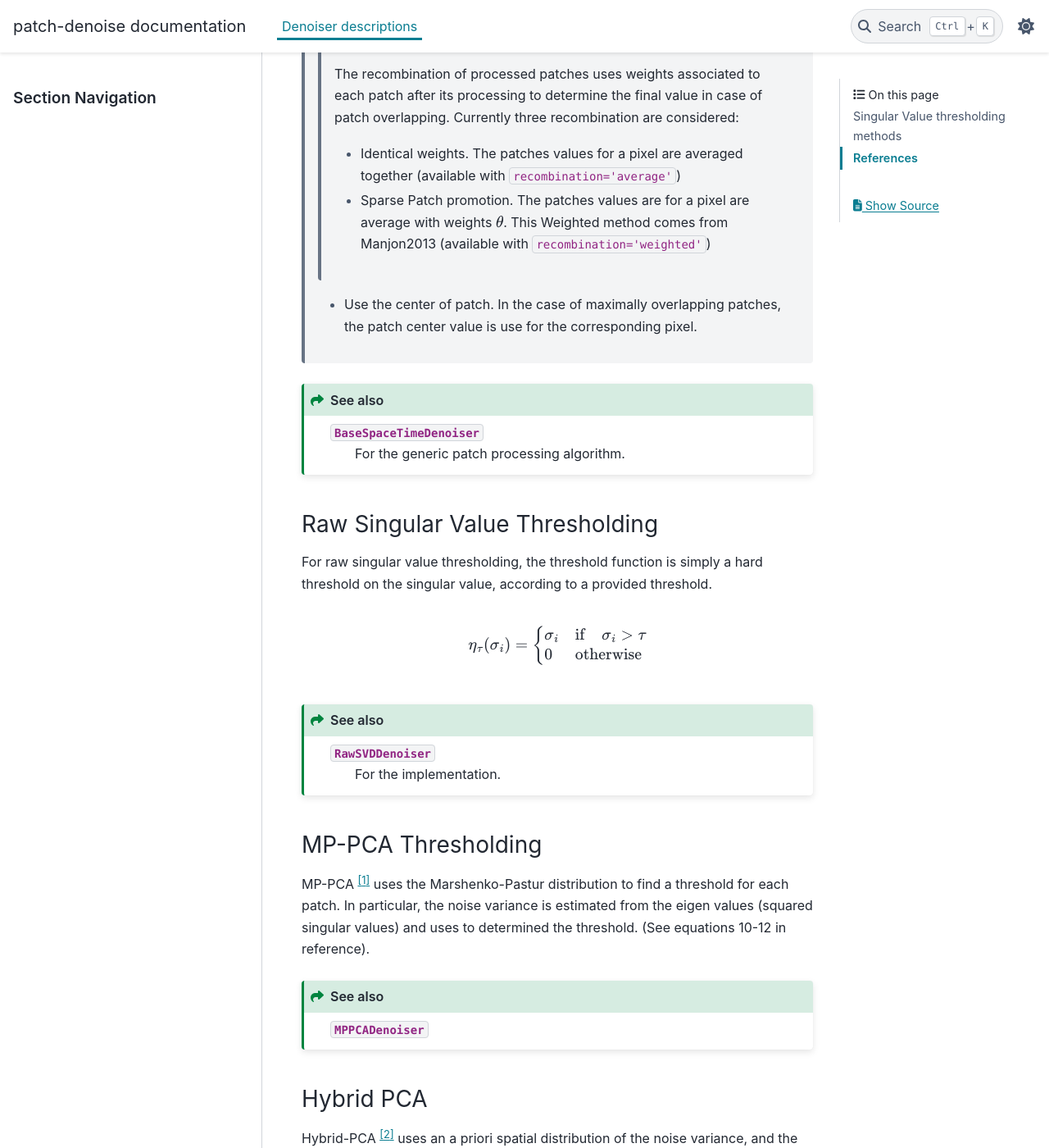
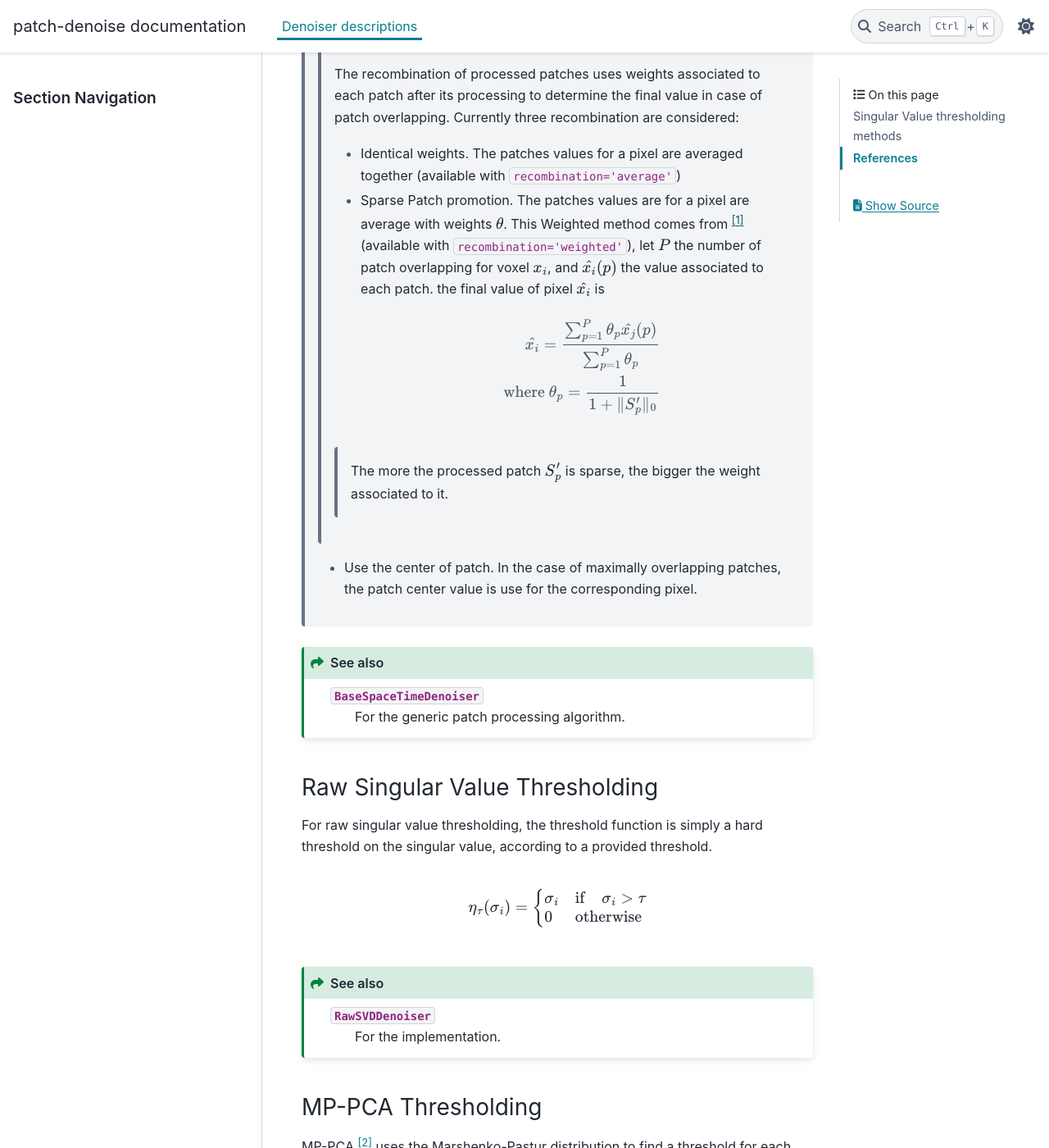
Before and after one commit to paquiteau/patch-denoising, a Sphinx documentation site: the page built from docs/source/denoisers.rst, in a window 1280 px wide and 1400 px high, scrolled down 1969 px. Shown: the whole window at 82% size. Built offline with Sphinx 7.4.7 and the PyData theme 0.15.4, drawn with Linux system fonts in a browser that asks for light colours; pages that are not in the unit, such as notebooks, are missing from menus; some of the changed lines change nothing that is shown; some of the changed text lies outside the part shown.

Commit message:
add weight formula.

```diff
--- a/docs/source/denoisers.rst
+++ b/docs/source/denoisers.rst
@@ -66,7 +66,15 @@ Consider a sequence of image or volume. From this image, patches are extracted,
 
    - Identical weights. The patches values for a pixel are averaged together (available with ``recombination='average'``)
 
-   - Sparse Patch promotion. The patches values are for a pixel are average with weights :math:`\theta`. This Weighted method comes from Manjon2013 (available with ``recombination='weighted'``)
+   - Sparse Patch promotion. The patches values are for a pixel are average with weights :math:`\theta`. This Weighted method comes from [1]_ (available with ``recombination='weighted'``), let :math:`P` the number of patch overlapping for voxel :math:`x_i`, and :math:`\hat{x_i}(p)` the value  associated to each patch. the final value of pixel :math:`\hat{x_i}` is
+
+     .. math::
+
+        \hat{x_i} = \frac{\sum_{p=1}^P\theta_p\hat{x_j}(p)}{\sum_{p=1}^P\theta_p}
+
+        \quad \text{where } \theta_p = \frac{1}{1+\|S'_p\|_0}
+
+    The more the processed patch :math:`S'_p` is sparse, the bigger the weight associated to it.
 
   - Use the center of patch. In the case of maximally overlapping patches, the patch center value is use for the corresponding pixel.
 
@@ -93,7 +101,7 @@ For raw singular value thresholding, the threshold function is simply a hard thr
 MP-PCA Thresholding
 ~~~~~~~~~~~~~~~~~~~
 
-MP-PCA [1]_ uses the Marshenko-Pastur distribution to find a threshold for each patch. In particular, the noise variance is estimated from the eigen values (squared singular values) and uses to determined the threshold. (See equations 10-12 in reference).
+MP-PCA [2]_ uses the Marshenko-Pastur distribution to find a threshold for each patch. In particular, the noise variance is estimated from the eigen values (squared singular values) and uses to determined the threshold. (See equations 10-12 in reference).
 
 
 .. seealso::
@@ -102,17 +110,17 @@ MP-PCA [1]_ uses the Marshenko-Pastur distribution to find a threshold for each
 Hybrid PCA
 ~~~~~~~~~~
 
-Hybrid-PCA [2]_ uses an a priori spatial distribution of the noise variance, and the singular values are selected such that the discarded one have a mean less or equal to this a priori.
+Hybrid-PCA [3]_ uses an a priori spatial distribution of the noise variance, and the singular values are selected such that the discarded one have a mean less or equal to this a priori.
 
 NORDIC
 ~~~~~~
 
-NORDIC [3]_ makes the assumptions that the image noise level is uniform (for instance by pre processing the image and dividing it by an externally available g-map). The threshold is determined by taking the average of  maximum singular value of a set of randomly generated matrix with the dimension as the flattened patch. The uniform noise level must also be provided.
+NORDIC [4]_ makes the assumptions that the image noise level is uniform (for instance by pre processing the image and dividing it by an externally available g-map). The threshold is determined by taking the average of  maximum singular value of a set of randomly generated matrix with the dimension as the flattened patch. The uniform noise level must also be provided.
 
 Optimal Thresholding
 ~~~~~~~~~~~~~~~~~~~~
 
-An optimal thresholding of the singular values [4]_ is also possible associated with a specific norm (Frobenius, nuclear norm or operator norm).
+An optimal thresholding of the singular values [5]_ is also possible associated with a specific norm (Frobenius, nuclear norm or operator norm).
 
 .. seealso::
    :class:`~denoiser.space_time.lowrank.OptimalSVDDenoiser`
@@ -120,10 +128,11 @@ An optimal thresholding of the singular values [4]_ is also possible associated
 
 References
 ----------
+.. [1] Manjón, José V., Pierrick Coupé, Luis Concha, Antonio Buades, D. Louis Collins, and Montserrat Robles. “Diffusion Weighted Image Denoising Using Overcomplete Local PCA.” PLOS ONE 8, no. 9 (September 3, 2013): e73021. https://doi.org/10.1371/journal.pone.0073021.
 
-.. [1] Veraart, Jelle, Dmitry S. Novikov, Daan Christiaens, Benjamin Ades-Aron, Jan Sijbers, and Els Fieremans. “Denoising of Diffusion MRI Using Random Matrix Theory.” NeuroImage 142 (November 15, 2016): 394–406. https://doi.org/10.1016/j.neuroimage.2016.08.016.
+.. [2] Veraart, Jelle, Dmitry S. Novikov, Daan Christiaens, Benjamin Ades-Aron, Jan Sijbers, and Els Fieremans. “Denoising of Diffusion MRI Using Random Matrix Theory.” NeuroImage 142 (November 15, 2016): 394–406. https://doi.org/10.1016/j.neuroimage.2016.08.016.
 
-.. [2] https://submissions.mirasmart.com/ISMRM2022/Itinerary/Files/PDFFiles/2688.html
+.. [3] https://submissions.mirasmart.com/ISMRM2022/Itinerary/Files/PDFFiles/2688.html
 
-.. [3] Moeller, Steen, Pramod Kumar Pisharady, Sudhir Ramanna, Christophe Lenglet, Xiaoping Wu, Logan Dowdle, Essa Yacoub, Kamil Uğurbil, and Mehmet Akçakaya. “NOise Reduction with DIstribution Corrected (NORDIC) PCA in DMRI with Complex-Valued Parameter-Free Locally Low-Rank Processing.” NeuroImage 226 (February 1, 2021): 117539. https://doi.org/10.1016/j.neuroimage.2020.117539.
-.. [4] Gavish, Matan, and David L. Donoho. “Optimal Shrinkage of Singular Values.” IEEE Transactions on Information Theory 63, no. 4 (April 2017): 2137–52. https://doi.org/10.1109/TIT.2017.2653801.
+.. [4] Moeller, Steen, Pramod Kumar Pisharady, Sudhir Ramanna, Christophe Lenglet, Xiaoping Wu, Logan Dowdle, Essa Yacoub, Kamil Uğurbil, and Mehmet Akçakaya. “NOise Reduction with DIstribution Corrected (NORDIC) PCA in DMRI with Complex-Valued Parameter-Free Locally Low-Rank Processing.” NeuroImage 226 (February 1, 2021): 117539. https://doi.org/10.1016/j.neuroimage.2020.117539.
+.. [5] Gavish, Matan, and David L. Donoho. “Optimal Shrinkage of Singular Values.” IEEE Transactions on Information Theory 63, no. 4 (April 2017): 2137–52. https://doi.org/10.1109/TIT.2017.2653801.
```
